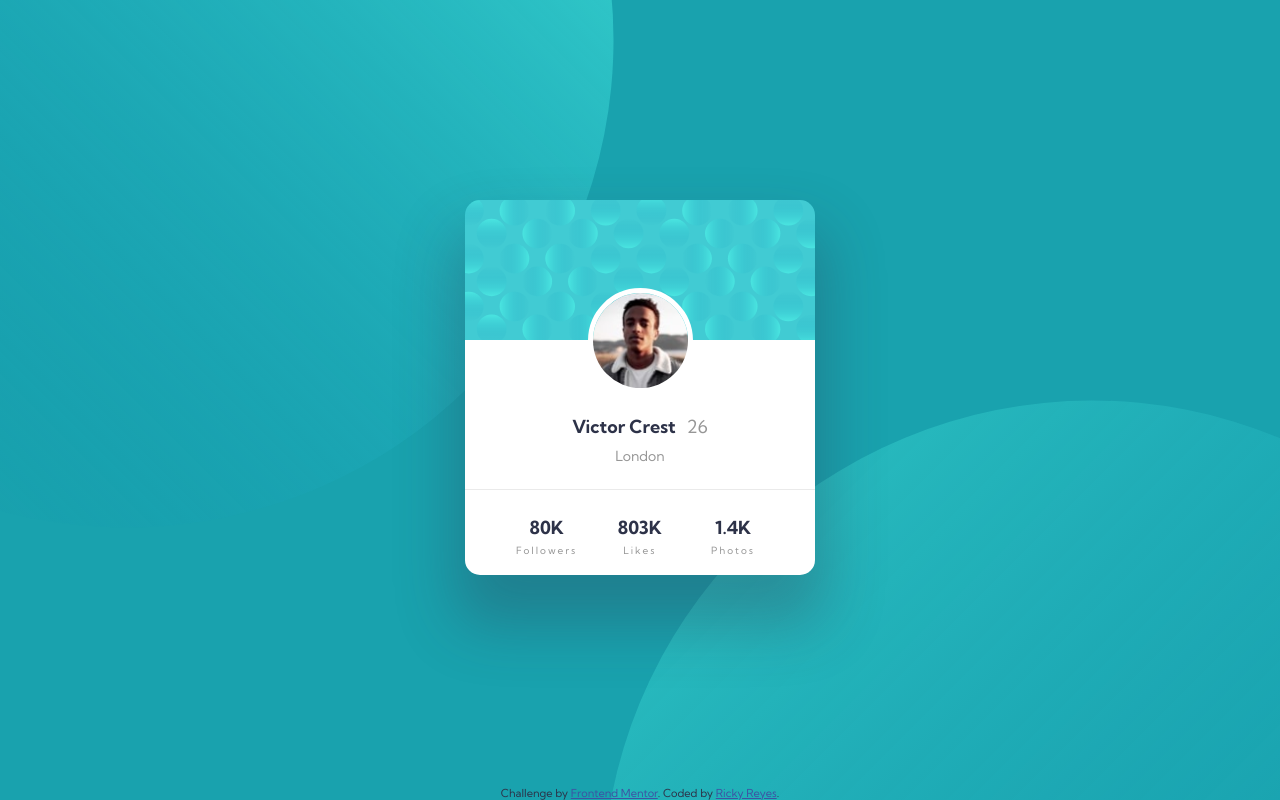
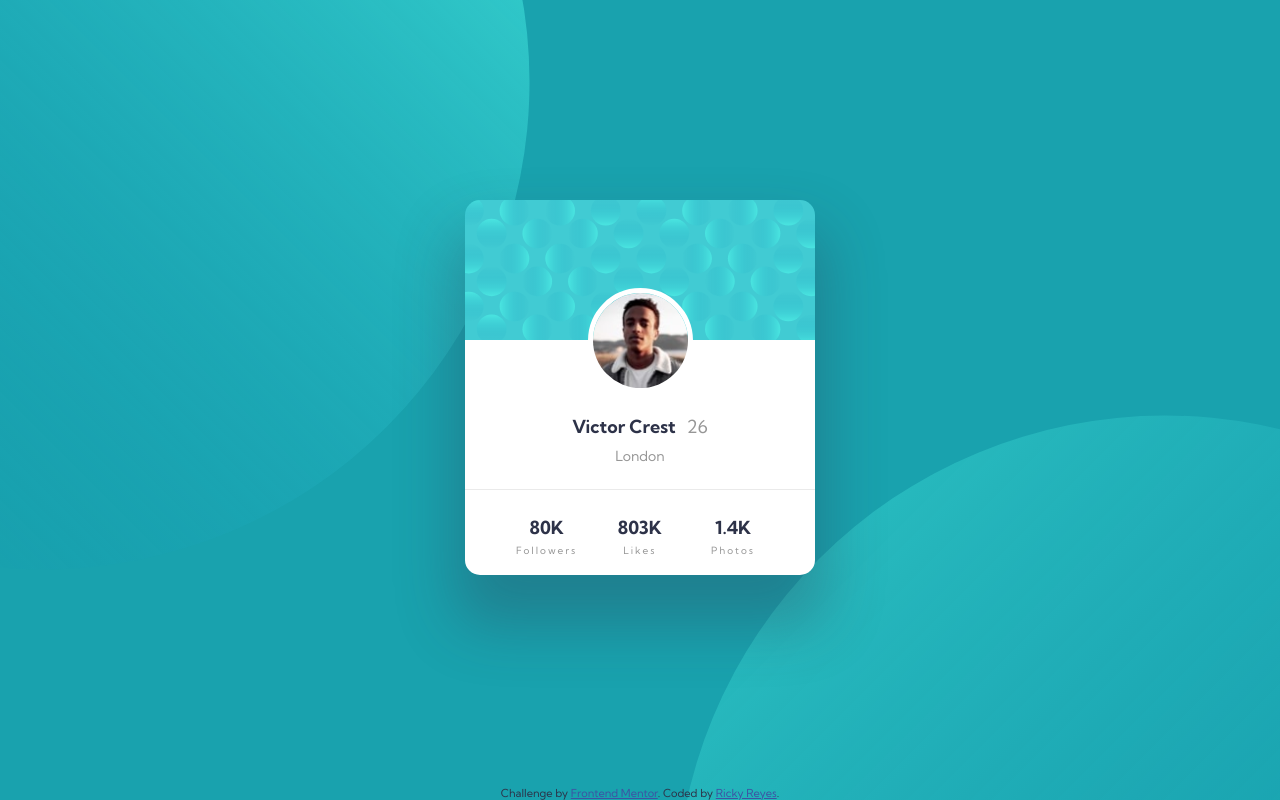
Before and after one commit to RickyReyes/profile_card01, a plain HTML site: page index.html in a window 1280 px wide. Drawn offline with Linux system fonts and the light colour scheme.

Commit message:
Background re-adjusted

```diff
--- a/style.css
+++ b/style.css
@@ -97,15 +97,15 @@ h2 {
 /* TOP BG CIRCLE */
 .svg-top  {
     position: fixed;
-    bottom: 34%;
-    right: 52%;
+    bottom: 230px;
+    right: 750px;
 }
 
 /* BOTTOM BG CIRCLE */
 .svg-bottom {
     position: fixed;
-    top: 50%;
-    left: 47%;
+    top: 415px;
+    left: 675px;
 }
 
 footer {
```
